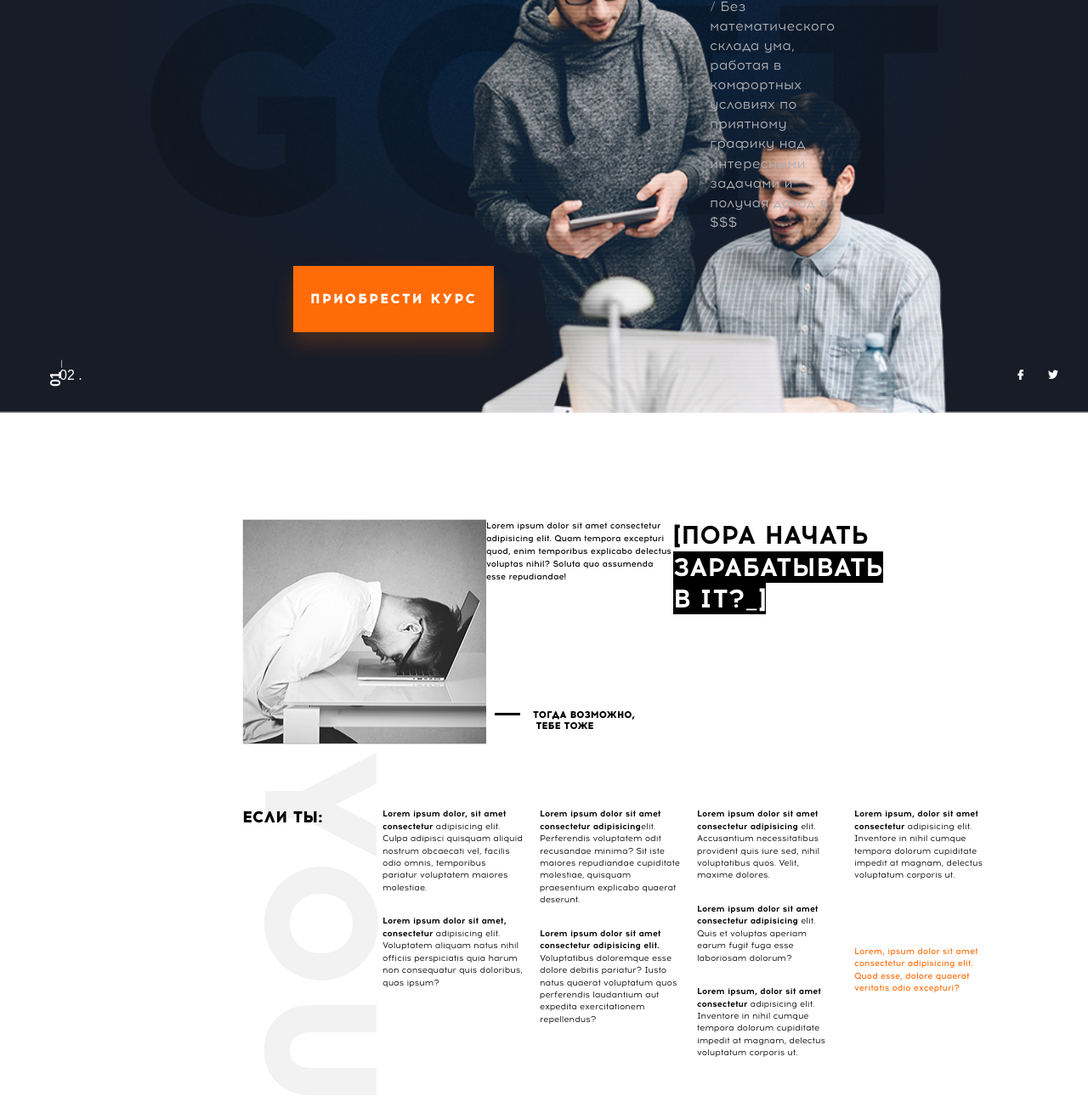
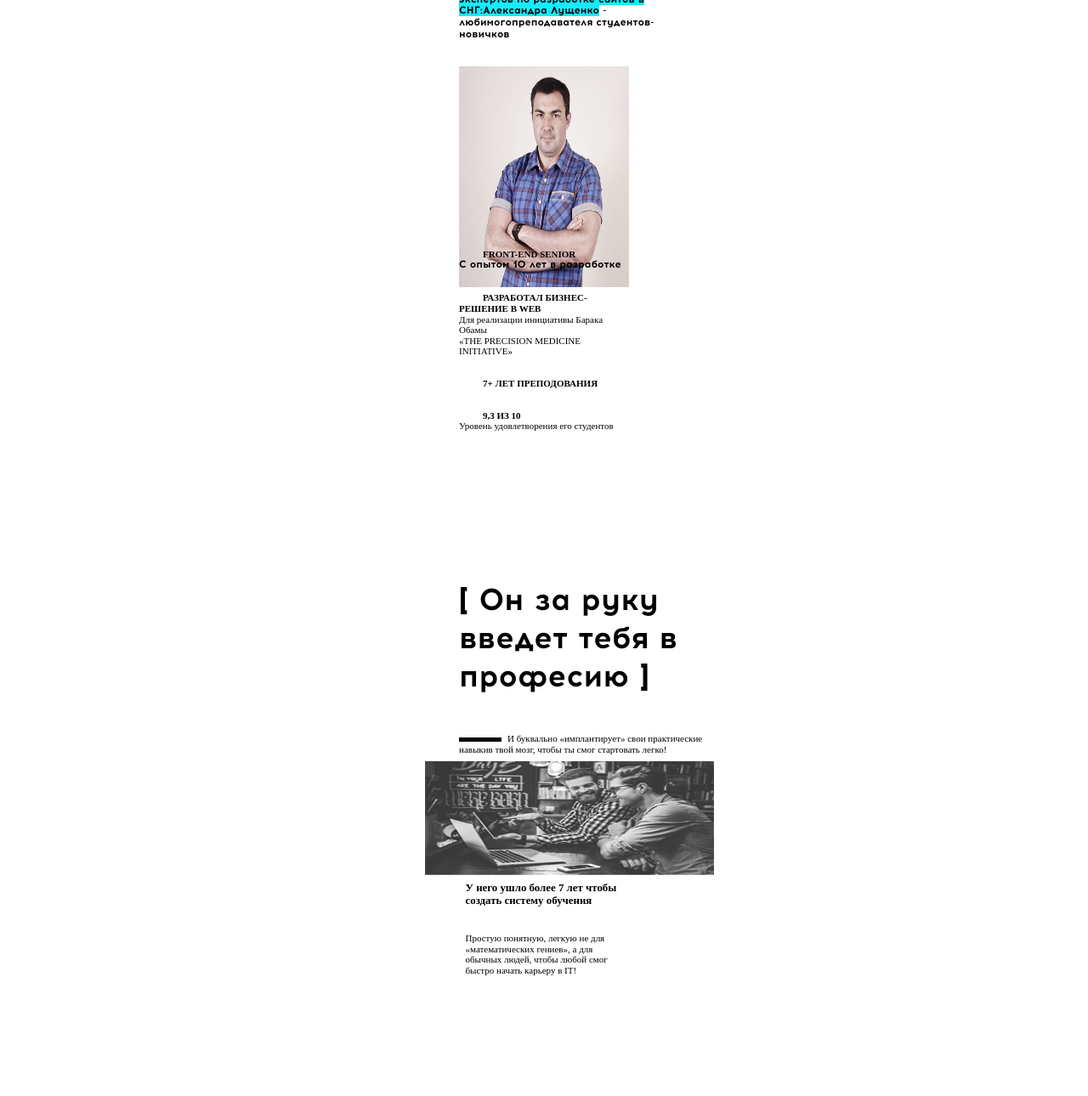
Before and after one commit to vadympichurin/BC7-html-Final-Project, a website: page src/index.html in a window 1280 px wide. Shown: the part 223-1513 px from the top of the page at 85% size. After the commit the page ends 1371 px from the top, so only its background shows below. Drawn offline with nearby package versions, Linux system fonts and the light colour scheme; files that its build step writes are made by us from their sources; files whose address does not match are found by name.

Commit message:
added section10

```diff
--- /dev/null
+++ b/src/html/section10.html
@@ -0,0 +1,42 @@
+<section class="section10">
+  <div class="mentor">
+    <div class="section10__ul">
+      <div class="section10__div__img">
+      <img src="../img/section10.png" class="section10__img">
+      </div>
+      <div class="section10__div1">
+        <h2 class="section10__title">[ для записи курса _ ]</h2>
+        <ul class="section10__item-div">
+          <li class="section10__sub-text">Мы привлекли одного из лучших
+            <span class="section10__sub-text-color">экспертов по разработке сайтов в СНГ:Александра Лущенко</span> - любимогопреподавателя студентов-новичков
+          </li>
+        </ul>
+      </div>
+      <div class="section10__div">
+      <ul class="section10__item-div">
+        <li class="section10__item">front-end senior
+          <span class="section10__sub-item-text">С опытом 10 лет в разработке</span>
+        </li>
+        <li class="section10__item">Разработал бизнес-решение в web
+          <span class="section10__text">Для реализации инициативы Барака Обамы</span><span class="section10__text-upcase">&#171;the precision medicine initiative&#187;</span>
+        </li>
+        <li class="section10__item">7+ лет преподования</li>
+        <li class="section10__item pp">9,3 из 10
+          <span class="section10__text">Уровень удовлетворения его студентов</span>
+        </li>
+      </ul>
+        </div>
+    </div>
+  </div>
+  <div class="info">
+    <div class="info__wrapper con">
+      <h2 class="info__title">[ Он за руку введет тебя в професию ]</h2>
+      <p class="info__sub-text line">И буквально &#171;имплантирует&#187; свои практические навыкив твой мозг, чтобы ты смог стартовать легко!</p>
+    </div>
+    <img src="../img/section10(2).png" alt="photo2" class="info__img">
+    <div class="info__wrapper box">
+      <h3 class="info__sub-title">У него ушло более 7 лет чтобы создать систему обучения</h3>
+      <p class="info__sub-text">Простую понятную, легкую не для «математических гениев», а для обычных людей, чтобы любой смог быстро начать карьеру в IT!</p>
+    </div>
+  </div>
+</section>
--- a/src/index.html
+++ b/src/index.html
@@ -21,25 +21,11 @@
 </head>
 
 <body>
-//= html/header.html
-<main>
-//= html/section1.html
-html/section2.html
-<!--//= html/section4.html-->
-<!--//= html/section5.html-->
-<!--//= html/section6.html-->
-<!--//= html/section7.html-->
-//= html/section8.html
-<!--//= html/section_9.html-->
-<!--//= html/section10.html-->
-<!--//= html/section11.html-->
-<!--//= html/section12.html-->
-<!--//= html/section13.html-->
-<!--//= html/section14.html-->
-</main>
-//= html/footer.html
 
-  <script src="js/scripts.min.js"></script>
+
+//= html/section10.html
+
+
 
 </body>
 
--- a/src/scss/_fonts.scss
+++ b/src/scss/_fonts.scss
@@ -1,28 +1,28 @@
 
 @font-face {
   font-family: 'Acrom';
-  src: url('../fonts/Acrom-Bold.woff') format('truetype');
+  src: url('../fonts/Acrom-Bold.ttf') format('truetype');
   font-style: normal;
   font-weight: 700;
 }
 
 @font-face {
   font-family: 'Acrom';
-  src: url('../fonts/Acrom-ExtraBold.woff') format('truetype');
+  src: url('../fonts/Acrom-ExtraBold.ttf') format('truetype');
   font-style: normal;
   font-weight: 800;
 }
 
 @font-face {
   font-family: 'Acrom';
-  src: url('../fonts/Acrom-Regular.woff') format('truetype');
+  src: url('../fonts/Acrom-Regular.ttf') format('truetype');
   font-style: normal;
   font-weight: 400;
 }
 
 @font-face {
   font-family: 'Acrom';
-  src: url('../fonts/Acrom-Medium.woff') format('truetype');
+  src: url('../fonts/Acrom-Medium.ttf') format('truetype');
   font-style: normal;
   font-weight: 500;
 }
--- a/src/scss/_settings.scss
+++ b/src/scss/_settings.scss
@@ -1,8 +1,6 @@
 $text-color-white: #fff;
 
 $text-color-grey: #afb0b3;
-
-$text-color-darck-grey: #3f4144;
 
 $orange: #ff6b08;
 
@@ -43,8 +41,8 @@ $black: #000;
 }
 
 %container-768 {
-    width: 640px;
-    margin: auto;
+  width: 640px;
+  margin: auto;
 }
 
 %container-960 {
@@ -64,12 +62,12 @@ $black: #000;
 
 @mixin font($color, $f-sz, $t-trans) {
   color: $color;
-  font-size: $f-sz;
+  font-size: ($f-sz /16) + rem;
   text-transform: $t-trans;
 }
 
 %Button-orange {
-  padding: 30px 20px;
+  padding: 20px 30px;
   background-color: $orange;
   @extend %Acrom-ExtraBold;
   @include font($text-color-white, 8, uppercase);
@@ -78,7 +76,6 @@ $black: #000;
   letter-spacing: 2px;
 }
 
-
 @mixin flex($f-dir, $j-cont, $a-items) {
   display: flex;
   flex-flow: $f-dir wrap;
--- a/src/scss/normalize.scss
+++ b/src/scss/normalize.scss
@@ -46,7 +46,6 @@ h1 {
   font-size: 2em;
   //margin: 0.67em 0;
 }
-
 
 /* Grouping content
      ========================================================================== */
--- /dev/null
+++ b/src/scss/section10.scss
@@ -0,0 +1,291 @@
+.mentor{
+  display: flex;
+}
+.section10__item-div{
+  margin-left: 95px;
+}
+.section10__text-upcase{
+  font-weight: normal;
+}
+.section10__ul{
+display: flex;
+}
+.section10__title{
+  text-transform: uppercase;
+  font-weight: bold;
+  color: black;
+  font-size: 36px;
+  margin-left: 95px;
+  width: 295px;
+}
+.section10__sub-text{
+  font-size: 12px;
+  font-family: "Acrom", sans-serif;
+  width: 250px;
+  margin-left: auto;
+  text-transform: none;
+  display: block;
+  padding-top: 30px;
+  padding-bottom: 55px;
+  font-weight: bold;
+}
+.section10__sub-item-text {
+  font-size: 12px;
+  font-family: "Acrom", sans-serif;
+  margin-left: auto;
+  text-transform: none;
+  display: block;
+}
+.section10__item {
+  text-transform: uppercase;
+  color: black;
+  margin-bottom: 40px;
+  display: block;
+  font-weight: bold;
+  }
+.section10__sub-text-color{
+  background-color: #16ebfe ;
+}
+.section10__text{
+  text-transform: none;
+  display: flex;
+  font-weight: normal;
+}
+
+.section10__sub-text:before{
+    content: "";
+    background-color: black;
+    height: 2px;
+    width: 13px;
+    display: inline-block;
+    vertical-align: middle;
+    margin-right: 7px;
+}
+.section10__item:before{
+  content: "";
+  background-color: black;
+  width: 5px;
+  height: 5px;
+  margin-top: 7px;
+  margin-left: 28px;
+}
+.info__title{
+  font-size: 36px;
+  line-height: 45px;
+  font-family: "Acrom", sans-serif;
+  font-weight: bold;
+  padding-bottom: 45px;
+}
+.info__sub-title{
+  padding-bottom: 30px;
+}
+.line:before{
+  padding-right: 25px;
+  content: "";
+  background-color: black;
+  height: 5px;
+  width: 25px;
+  display: inline-block;
+  margin-right: 7px;
+  vertical-align: middle;
+}
+.box{
+  width: 185px;
+}
+.con{
+  width: 320px;
+}
+.info__wrapper{
+  flex-direction: column;
+}
+.info{
+  display: flex;
+}
+.info__img{
+  width: 210px;
+  margin-left: 50px;
+  margin-right: 30px;
+  height: 200px;
+}
+@media (min-width: 1440px) {
+  .mentor{
+    width: 855px;
+    margin: auto;
+    display: flex;
+    justify-content: space-between;
+    padding-top: 150px;
+    padding-bottom: 150px;
+  }
+  .info{
+    width: 855px;
+    margin: auto;
+  }
+}
+@media (min-width: 1200px) {
+  .section10{
+    width: 710px;
+    margin: auto;
+  }
+  .mentor {
+    width: 710px;
+    margin: auto;
+    display: flex;
+    justify-content: space-between;
+    padding-top: 150px;
+    padding-bottom: 150px;
+  }
+  .section10__img{
+    height: 365px;
+    width: 350px;
+  }
+  .info__img{
+    height: 175px;
+    width: 200px;
+  }
+}
+@media (min-width: 960px) {
+  .section10{
+    width: 800px;
+    margin: auto;
+  }
+  .mentor {
+    width: 800px;
+    margin: auto;
+    display: flex;
+    justify-content: space-between;
+    padding-top: 150px;
+    padding-bottom: 150px;
+  }
+  .section10__img{
+    width: 390px;
+    height: 410px;
+  }
+  .info__img{
+    width: 230px;
+    height: 200px;
+  }
+}
+@media (min-width: 768px) {
+  .section10{
+    width: 650px;
+    margin: auto;
+  }
+  .mentor {
+    width: 650px;
+    margin: auto;
+    display: flex;
+    justify-content: space-between;
+    padding-top: 150px;
+    padding-bottom: 150px;
+
+  }
+  .section10__img{
+    height: 330px;
+    width: 310px;
+  }
+  .info__img{
+    height: 150px;
+    width: 180px;
+  }
+  .section10__item{
+    margin-bottom: 25px;
+  }
+  .section10__sub-text{
+    padding-bottom: 30px;
+  }
+}
+@media (min-width: 480px) {
+  .section10__ul{
+    flex-direction: column;
+    //margin: auto;
+  }
+  .section10{
+    padding: 0 1rem;
+    //display: flex;
+    width: 290px;
+    margin: auto;
+  }
+  .section10__div1{
+    order: -1;
+  }
+  .mentor {
+    width: 290px;
+    flex-direction: column;
+    //margin: auto;
+  }
+  .section10__div__img{
+    height: 260px;
+  }
+  .section10__img {
+    height: 260px;
+    width: 290px;
+    padding-bottom: 40px;
+  }
+  .section10__title{
+    font-size: 19px;
+  }
+  .section10__item-div{
+    margin-left: 0;
+  }
+  .section10__title{
+    margin-left: 0;
+  }
+  .info{
+    flex-direction: column;
+  }
+  .info__img{
+    width: 440px;
+    margin: auto;
+    margin-left: -75px;
+  }
+}
+@media (min-width: 320px) {
+  .section10__ul{
+    flex-direction: column;
+  }
+  .section10{
+    padding: 0 1rem;
+    width: 200px;
+    margin: auto;
+  }
+  .section10__div1{
+    order: -1;
+  }
+  .mentor {
+    width: 200px;
+    flex-direction: column;
+  }
+  .section10__div__img{
+    height: 215px;
+  }
+  .section10__img {
+    width: 200px;
+    padding-bottom: 20px;
+  }
+  .section10__title{
+    font-size: 19px;
+  }
+  .section10__item-div{
+    margin-left: 0;
+  }
+  .section10__title{
+    margin-left: 0;
+  }
+  .info{
+    flex-direction: column;
+  }
+  .info__img{
+    width: 340px;
+    margin: auto;
+    margin-left: -40px;
+  }
+  .box{
+    margin: auto;
+  }
+  .section10__item{
+    font-size: 11px;
+  }
+  .info{
+    font-size: 11px;
+  }
+}
--- a/src/scss/styles.scss
+++ b/src/scss/styles.scss
@@ -1,18 +1,7 @@
-
 /*
    Import partials below
 */
-
-* {
-    margin: 0;
-    padding: 0;
-}
-
 @import 'normalize';
 @import "fonts";
 @import "settings";
-@import "header";
-@import "section1";
-@import 'section2';
-@import "section8";
-@import "footer";
+@import "section10";
```
Also changed, not shown: src/img/section10(2).png (added), src/img/section10.png (added), src/img/sprite/11.txt (added), src/img/square.png (added).
